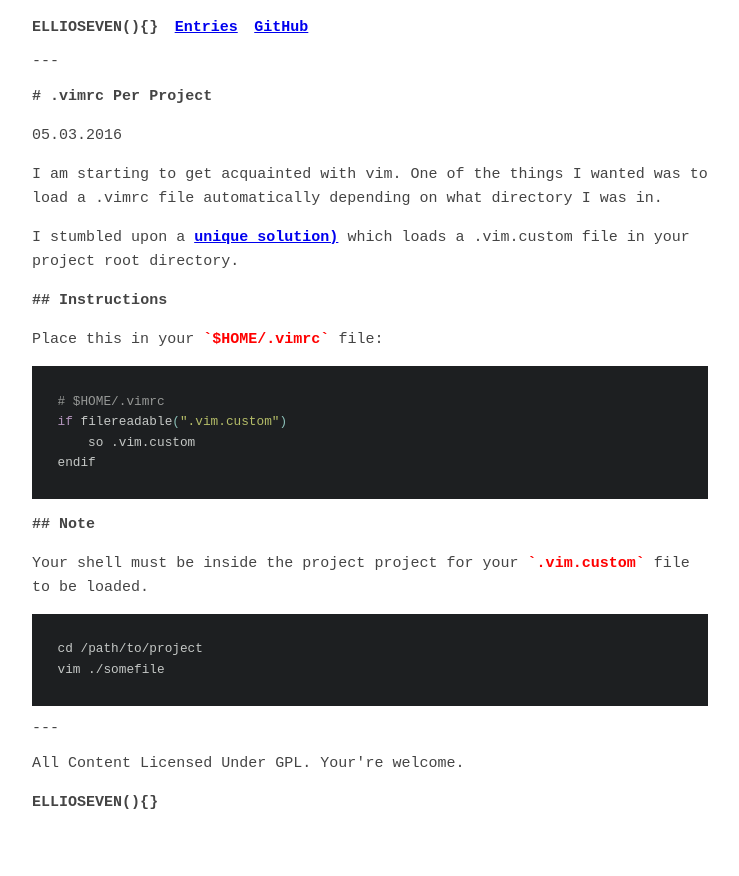
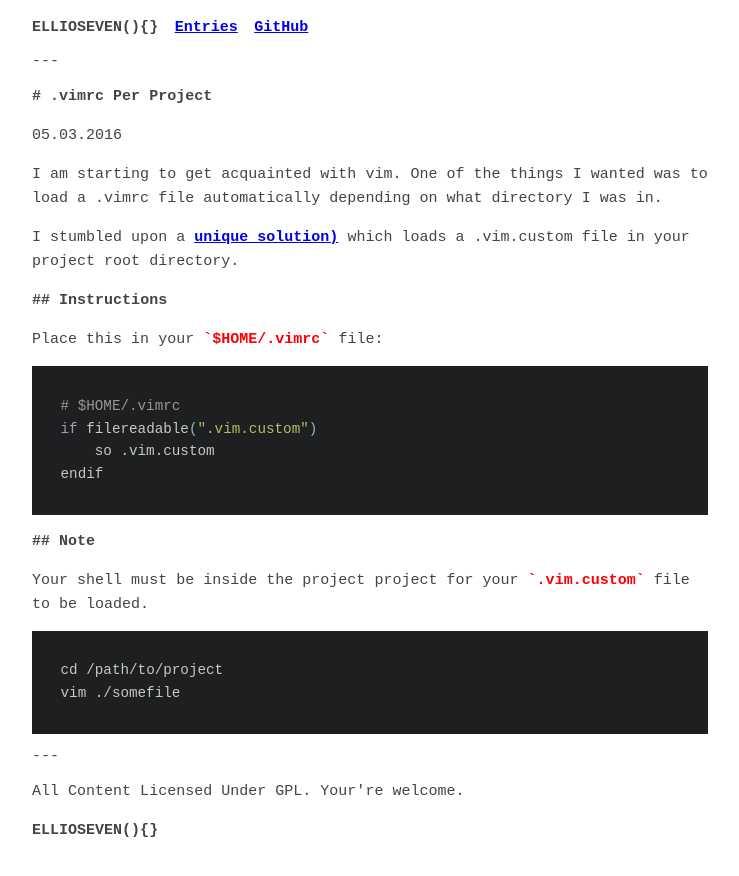
Before and after one commit to ellioseven/ellioseven.github.io, a Jekyll site: the page built from _posts/2016-03-04-vim-rc-per-project.markdown, in a window 1280 px wide. Shown: the top 876 px of the page, without its empty margins (270-1009 px from the left). Built offline with Jekyll 4.4.1, drawn with Linux system fonts in a browser that asks for light colours.

Commit message:
Fix up highlight overflow and font size

```diff
--- a/css/theme.css
+++ b/css/theme.css
@@ -189,29 +189,25 @@
 .highlight {
     margin-top: 1em;
     margin-bottom: 1em;
-    padding: 2em;
-    font-size: 85%;
-    border: none;
+    font-size: 95%;
 }
 
 .highlight pre {
     font-weight: normal;
-    color: inherit;
     margin: 0;
+    color: #c5c8c6;
+    background: #1d1f21;
+    overflow: auto;
 }
 
 .highlight code {
+    padding: 2em;
     color: inherit;
     font-weight: normal;
 }
 
 .highlight .hll {
     background-color: #373b41
-}
-
-.highlight {
-    background: #1d1f21;
-    color: #c5c8c6
 }
 
 .highlight .c {
```
